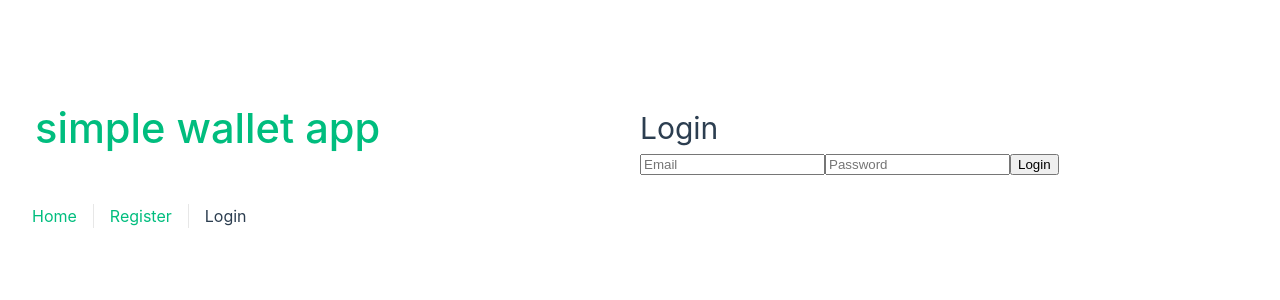
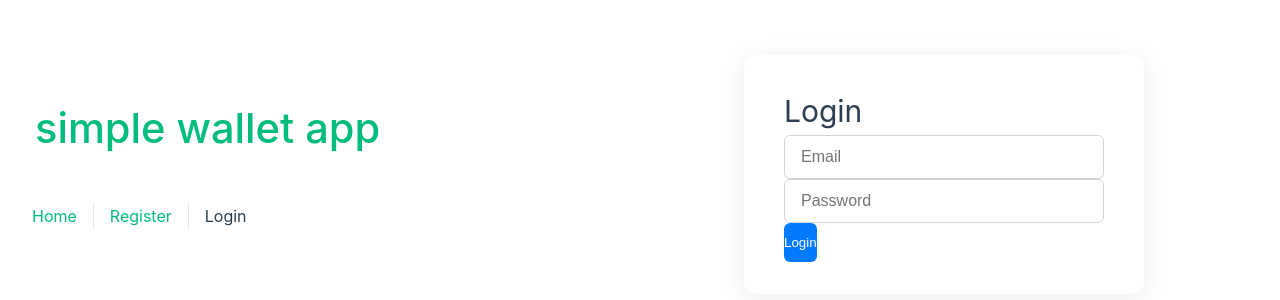
Before and after one commit to thedavidinyang/simple-wallet-frontend, a Vue app: page /login in a window 1280 px wide. Shown: the part 226-526 px from the top of the page. Built offline with nearby package versions, Linux system fonts and the light colour scheme.

Commit message:
add form styling

```diff
--- a/src/views/LoginView.vue
+++ b/src/views/LoginView.vue
@@ -2,9 +2,17 @@
   <div class="auth-container">
     <h1>Login</h1>
     <form @submit.prevent="login">
-      <input type="email" placeholder="Email" v-model="email" required />
-      <input type="password" placeholder="Password" v-model="password" required />
-      <button type="submit">Login</button>
+      <input type="email" class="form-control" placeholder="Email" v-model="email" required />
+
+      <input
+        type="password"
+        placeholder="Password"
+        class="form-control"
+        v-model="password"
+        required
+      />
+
+      <button type="submit" class="btn btn-primary w-100">Login</button>
     </form>
   </div>
 </template>
@@ -49,3 +57,53 @@ const login = async () => {
   }
 }
 </script>
+<style scoped>
+.auth-container {
+  max-width: 400px;
+  margin: 60px auto;
+  padding: 2rem 2.5rem 2rem 2.5rem;
+  background: #fff;
+  border-radius: 12px;
+  box-shadow: 0 4px 24px rgba(0, 0, 0, 0.08);
+}
+
+.auth-title {
+  text-align: center;
+  margin-bottom: 2rem;
+  font-weight: 600;
+  color: #333;
+}
+
+.auth-form .form-group {
+  margin-bottom: 1.2rem;
+}
+
+.form-control {
+  width: 100%;
+  padding: 0.75rem 1rem;
+  border: 1px solid #d1d5db;
+  border-radius: 6px;
+  font-size: 1rem;
+  transition: border-color 0.2s;
+}
+
+.form-control:focus {
+  border-color: #007bff;
+  outline: none;
+}
+
+.btn-primary {
+  background: #007bff;
+  border: none;
+  color: #fff;
+  font-weight: 500;
+  padding: 0.75rem 0;
+  border-radius: 6px;
+  cursor: pointer;
+  transition: background 0.2s;
+}
+
+.btn-primary:hover {
+  background: #0056b3;
+}
+</style>
```
